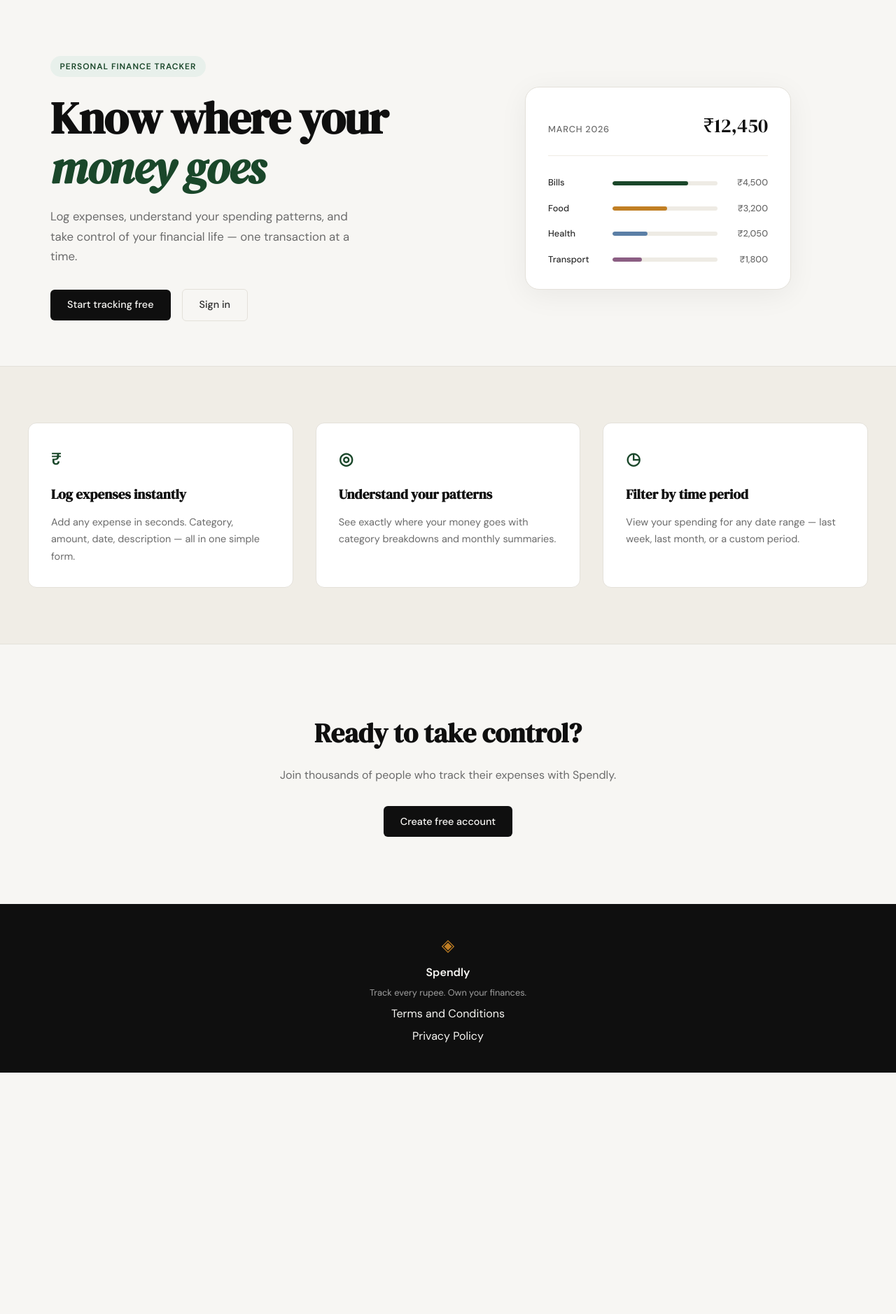
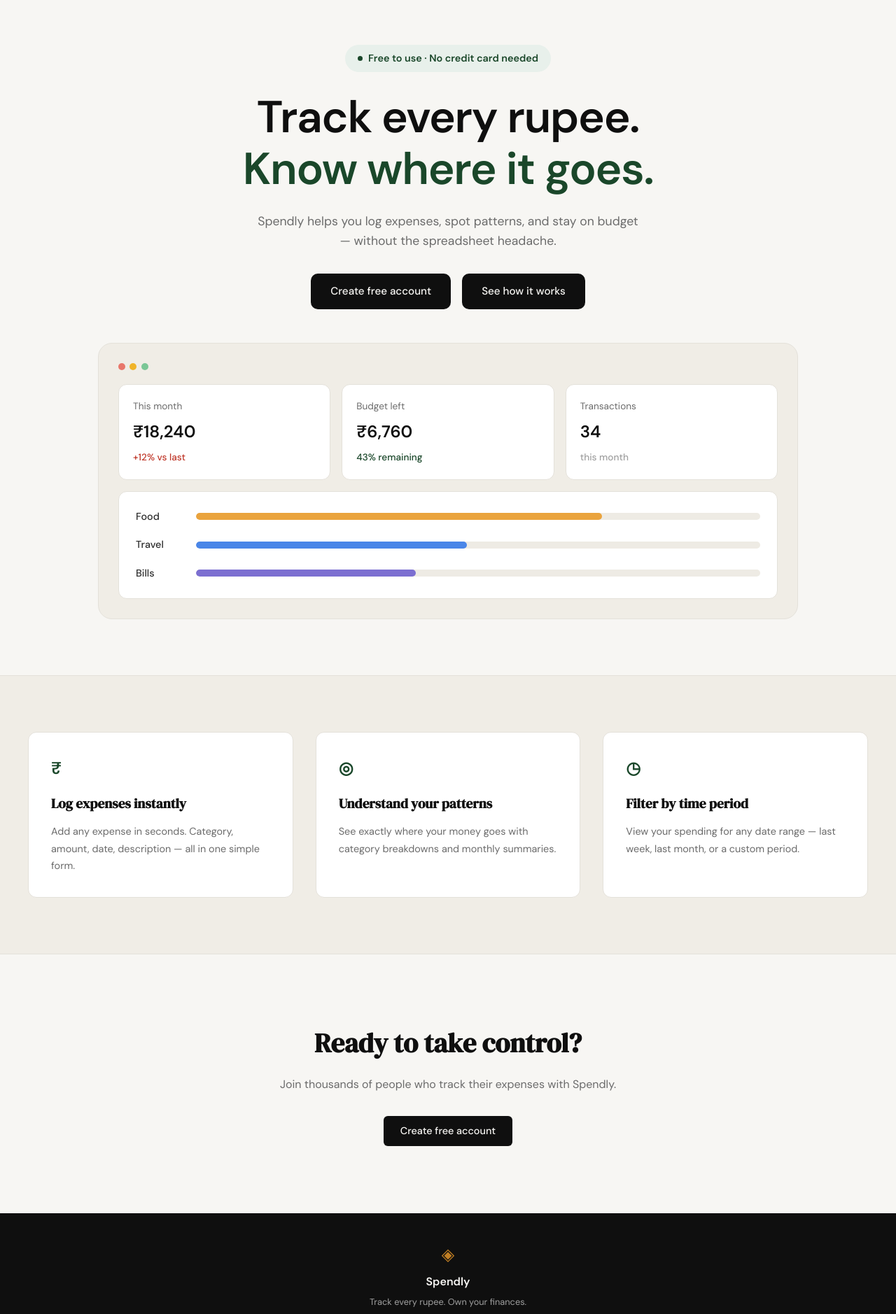
Before and after one commit to Chizzle001/spendly, a Flask app: page / in a window 1280 px wide. Shown: the part 61-1939 px from the top of the page at 70% size. Before the commit the page ends 1594 px from the top, so only its background shows below. Run offline with Flask 3, Linux system fonts and the light colour scheme.

Commit message:
landing: redesign hero section to match mockup

```diff
--- a/static/css/style.css
+++ b/static/css/style.css
@@ -124,47 +124,63 @@
 /* ------------------------------------------------------------------ */
 
 .hero {
-    padding: 5rem 2rem 4rem;
-    display: grid;
-    grid-template-columns: 1fr 1fr;
-    gap: 4rem;
+    padding: 4rem 2rem 5rem;
+    display: flex;
+    flex-direction: column;
     align-items: center;
+    gap: 3rem;
     max-width: var(--max-width);
     margin: 0 auto;
 }
 
+.hero-inner {
+    max-width: 700px;
+    display: flex;
+    flex-direction: column;
+    align-items: center;
+    text-align: center;
+}
+
 .hero-badge {
-    display: inline-block;
+    display: inline-flex;
+    align-items: center;
+    gap: 0.5rem;
     background: var(--accent-light);
     color: var(--accent);
-    font-size: 0.75rem;
+    font-size: 0.9rem;
     font-weight: 600;
-    letter-spacing: 0.08em;
-    text-transform: uppercase;
-    padding: 0.35rem 0.85rem;
+    padding: 0.5rem 1.1rem;
     border-radius: 999px;
+    margin-bottom: 1.75rem;
+}
+
+.hero-badge-dot {
+    width: 7px;
+    height: 7px;
+    border-radius: 50%;
+    background: var(--accent);
+}
+
+.hero-title {
+    font-family: var(--font-body);
+    font-weight: 700;
+    font-size: clamp(2.75rem, 6vw, 4rem);
+    line-height: 1.15;
+    letter-spacing: -0.02em;
+    color: var(--ink);
     margin-bottom: 1.5rem;
 }
 
-.hero-title {
-    font-family: var(--font-display);
-    font-size: clamp(2.5rem, 5vw, 4rem);
-    line-height: 1.1;
-    letter-spacing: -0.02em;
-    color: var(--ink);
-    margin-bottom: 1.25rem;
-}
-
-.hero-title em {
-    font-style: italic;
+.hero-title-accent {
+    display: block;
     color: var(--accent);
 }
 
 .hero-subtitle {
-    font-size: 1.05rem;
+    font-size: 1.1rem;
     color: var(--ink-muted);
-    line-height: 1.7;
-    max-width: 460px;
+    line-height: 1.6;
+    max-width: 560px;
     margin-bottom: 2rem;
 }
 
@@ -172,6 +188,13 @@
     display: flex;
     gap: 1rem;
     align-items: center;
+    justify-content: center;
+}
+
+.hero-actions .btn-primary {
+    padding: 0.85rem 1.75rem;
+    border-radius: 10px;
+    font-size: 0.95rem;
 }
 
 /* ------------------------------------------------------------------ */
@@ -179,60 +202,98 @@
 /* ------------------------------------------------------------------ */
 
 .hero-visual {
+    width: 100%;
     display: flex;
     justify-content: center;
 }
 
 .mock-card {
+    background: var(--paper-warm);
+    border: 1px solid var(--border);
+    border-radius: var(--radius-lg);
+    padding: 1.75rem;
+    width: 100%;
+    max-width: 1000px;
+}
+
+.mock-card-dots {
+    display: flex;
+    gap: 0.4rem;
+    margin-bottom: 1.25rem;
+}
+
+.mock-dot {
+    width: 10px;
+    height: 10px;
+    border-radius: 50%;
+}
+
+.mock-dot-red { background: #e8776b; }
+.mock-dot-yellow { background: #f0b429; }
+.mock-dot-green { background: #7bc796; }
+
+.mock-stats {
+    display: grid;
+    grid-template-columns: repeat(3, 1fr);
+    gap: 1rem;
+    margin-bottom: 1rem;
+}
+
+.mock-stat {
     background: var(--paper-card);
     border: 1px solid var(--border);
-    border-radius: var(--radius-lg);
-    padding: 2rem;
-    width: 100%;
-    max-width: 380px;
-    box-shadow: 0 8px 40px rgba(0,0,0,0.06);
+    border-radius: var(--radius-md);
+    padding: 1.25rem;
+    display: flex;
+    flex-direction: column;
+    gap: 0.4rem;
 }
 
-.mock-card-header {
-    display: flex;
-    justify-content: space-between;
-    align-items: baseline;
-    margin-bottom: 1.75rem;
-    padding-bottom: 1.25rem;
-    border-bottom: 1px solid var(--border-soft);
+.mock-stat-label {
+    font-size: 0.85rem;
+    color: var(--ink-muted);
 }
 
-.mock-label {
-    font-size: 0.8rem;
-    font-weight: 500;
-    color: var(--ink-muted);
-    text-transform: uppercase;
-    letter-spacing: 0.06em;
-}
-
-.mock-total {
-    font-family: var(--font-display);
-    font-size: 1.75rem;
+.mock-stat-value {
+    font-size: 1.5rem;
+    font-weight: 700;
     color: var(--ink);
 }
 
-.mock-bars { display: flex; flex-direction: column; gap: 1rem; }
+.mock-stat-delta {
+    font-size: 0.85rem;
+    font-weight: 500;
+}
+
+.mock-stat-delta-neg { color: var(--danger); }
+.mock-stat-delta-pos { color: var(--accent); }
+.mock-stat-delta-muted { color: var(--ink-faint); }
+
+.mock-bars-card {
+    background: var(--paper-card);
+    border: 1px solid var(--border);
+    border-radius: var(--radius-md);
+    padding: 1.5rem;
+    display: flex;
+    flex-direction: column;
+    gap: 1.1rem;
+}
 
 .mock-bar-row {
     display: grid;
-    grid-template-columns: 80px 1fr 60px;
+    grid-template-columns: 70px 1fr;
     align-items: center;
-    gap: 0.75rem;
+    gap: 1rem;
 }
 
 .mock-cat {
-    font-size: 0.8rem;
+    font-size: 0.9rem;
     font-weight: 500;
     color: var(--ink-soft);
 }
 
 .mock-bar-track {
-    height: 6px;
+    height: 10px;
     background: var(--border-soft);
     border-radius: 999px;
     overflow: hidden;
@@ -240,21 +301,13 @@
 
 .mock-bar {
     height: 100%;
-    background: var(--accent);
     border-radius: 999px;
     transition: width 0.6s ease;
 }
 
-.mock-bar-2 { background: var(--accent-2); }
-.mock-bar-3 { background: #5b7fa6; }
-.mock-bar-4 { background: #8b5e83; }
-
-.mock-amt {
-    font-size: 0.8rem;
-    font-weight: 500;
-    color: var(--ink-muted);
-    text-align: right;
-}
+.mock-bar-food { background: #eaa33d; }
+.mock-bar-travel { background: #4a86e8; }
+.mock-bar-bills { background: #7c6fd1; }
 
 /* ------------------------------------------------------------------ */
 /* Buttons                                                             */
@@ -557,11 +610,6 @@
 /* ------------------------------------------------------------------ */
 
 @media (max-width: 900px) {
-    .hero {
-        grid-template-columns: 1fr;
-        text-align: center;
-    }
-
     .hero-subtitle { max-width: 100%; }
     .hero-actions { justify-content: center; }
     .hero-visual { display: none; }
--- a/templates/landing.html
+++ b/templates/landing.html
@@ -6,55 +6,65 @@
 
 <section class="hero">
     <div class="hero-inner">
-        <div class="hero-badge">Personal Finance Tracker</div>
+        <div class="hero-badge">
+            <span class="hero-badge-dot"></span>
+            Free to use · No credit card needed
+        </div>
         <h1 class="hero-title">
-            Know where your<br>
-            <em>money goes</em>
+            Track every rupee.<br>
+            <span class="hero-title-accent">Know where it goes.</span>
         </h1>
         <p class="hero-subtitle">
-            Log expenses, understand your spending patterns,
-            and take control of your financial life —
-            one transaction at a time.
+            Spendly helps you log expenses, spot patterns, and stay
+            on budget — without the spreadsheet headache.
         </p>
         <div class="hero-actions">
-            <a href="{{ url_for('register') }}" class="btn-primary">Start tracking free</a>
-            <a href="{{ url_for('login') }}" class="btn-ghost">Sign in</a>
+            <a href="{{ url_for('register') }}" class="btn-primary">Create free account</a>
+            <a href="{{ url_for('login') }}" class="btn-primary">See how it works</a>
         </div>
     </div>
     <div class="hero-visual">
         <div class="mock-card">
-            <div class="mock-card-header">
-                <span class="mock-label">March 2026</span>
-                <span class="mock-total">₹12,450</span>
+            <div class="mock-card-dots">
+                <span class="mock-dot mock-dot-red"></span>
+                <span class="mock-dot mock-dot-yellow"></span>
+                <span class="mock-dot mock-dot-green"></span>
             </div>
-            <div class="mock-bars">
+            <div class="mock-stats">
+                <div class="mock-stat">
+                    <span class="mock-stat-label">This month</span>
+                    <span class="mock-stat-value">₹18,240</span>
+                    <span class="mock-stat-delta mock-stat-delta-neg">+12% vs last</span>
+                </div>
+                <div class="mock-stat">
+                    <span class="mock-stat-label">Budget left</span>
+                    <span class="mock-stat-value">₹6,760</span>
+                    <span class="mock-stat-delta mock-stat-delta-pos">43% remaining</span>
+                </div>
+                <div class="mock-stat">
+                    <span class="mock-stat-label">Transactions</span>
+                    <span class="mock-stat-value">34</span>
+                    <span class="mock-stat-delta mock-stat-delta-muted">this month</span>
+                </div>
+            </div>
+            <div class="mock-bars-card">
+                <div class="mock-bar-row">
+                    <span class="mock-cat">Food</span>
+                    <div class="mock-bar-track">
+                        <div class="mock-bar mock-bar-food" style="width: 72%"></div>
+                    </div>
+                </div>
+                <div class="mock-bar-row">
+                    <span class="mock-cat">Travel</span>
+                    <div class="mock-bar-track">
+                        <div class="mock-bar mock-bar-travel" style="width: 48%"></div>
+                    </div>
+                </div>
                 <div class="mock-bar-row">
                     <span class="mock-cat">Bills</span>
                     <div class="mock-bar-track">
-                        <div class="mock-bar" style="width: 72%"></div>
+                        <div class="mock-bar mock-bar-bills" style="width: 39%"></div>
                     </div>
-                    <span class="mock-amt">₹4,500</span>
-                </div>
-                <div class="mock-bar-row">
-                    <span class="mock-cat">Food</span>
-                    <div class="mock-bar-track">
-                        <div class="mock-bar mock-bar-2" style="width: 52%"></div>
-                    </div>
-                    <span class="mock-amt">₹3,200</span>
-                </div>
-                <div class="mock-bar-row">
-                    <span class="mock-cat">Health</span>
-                    <div class="mock-bar-track">
-                        <div class="mock-bar mock-bar-3" style="width: 33%"></div>
-                    </div>
-                    <span class="mock-amt">₹2,050</span>
-                </div>
-                <div class="mock-bar-row">
-                    <span class="mock-cat">Transport</span>
-                    <div class="mock-bar-track">
-                        <div class="mock-bar mock-bar-4" style="width: 28%"></div>
-                    </div>
-                    <span class="mock-amt">₹1,800</span>
                 </div>
             </div>
         </div>
```
Also changed, not shown: Screenshot 2026-03-25 at 12.36.20 AM.png (added).
